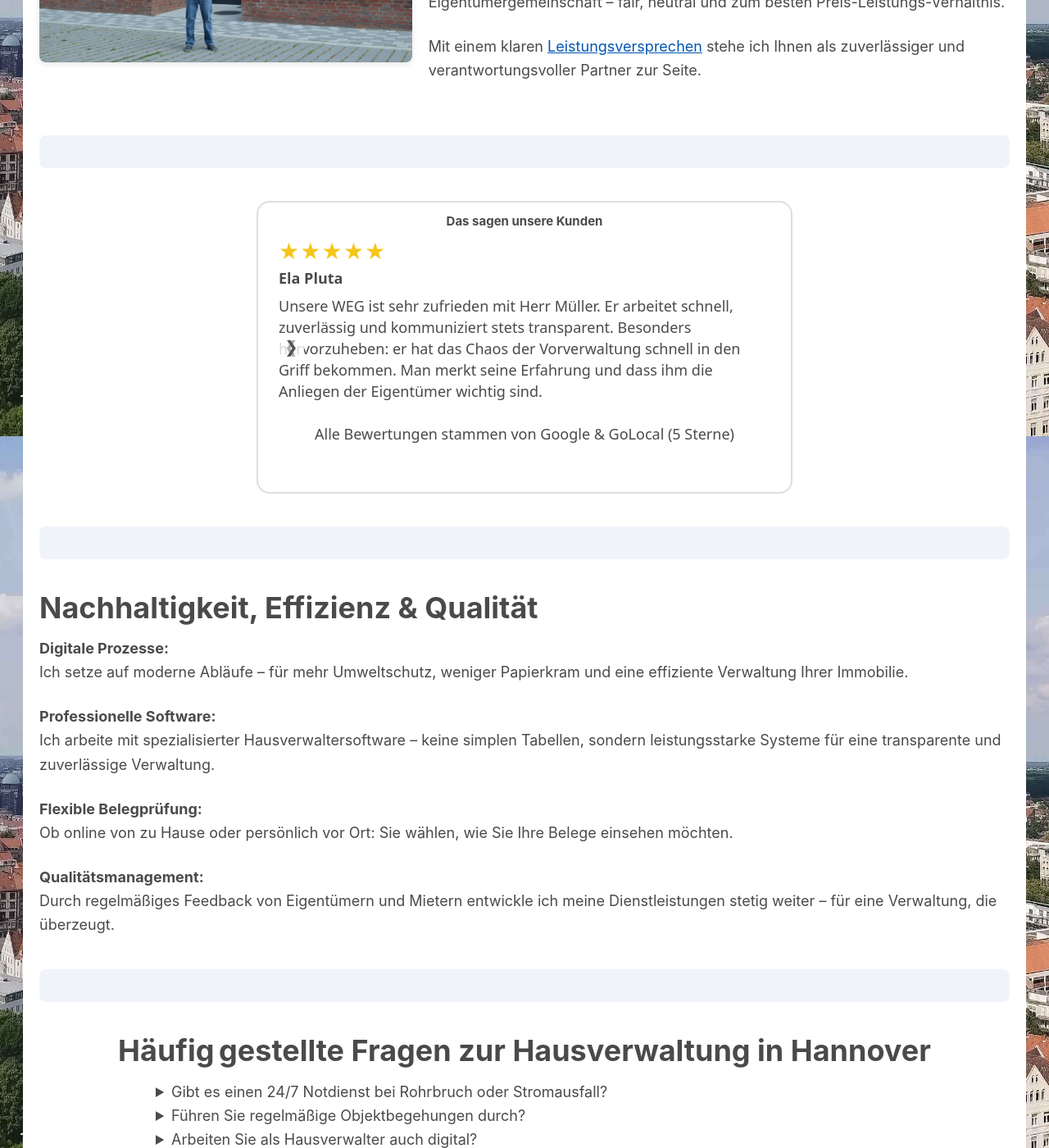
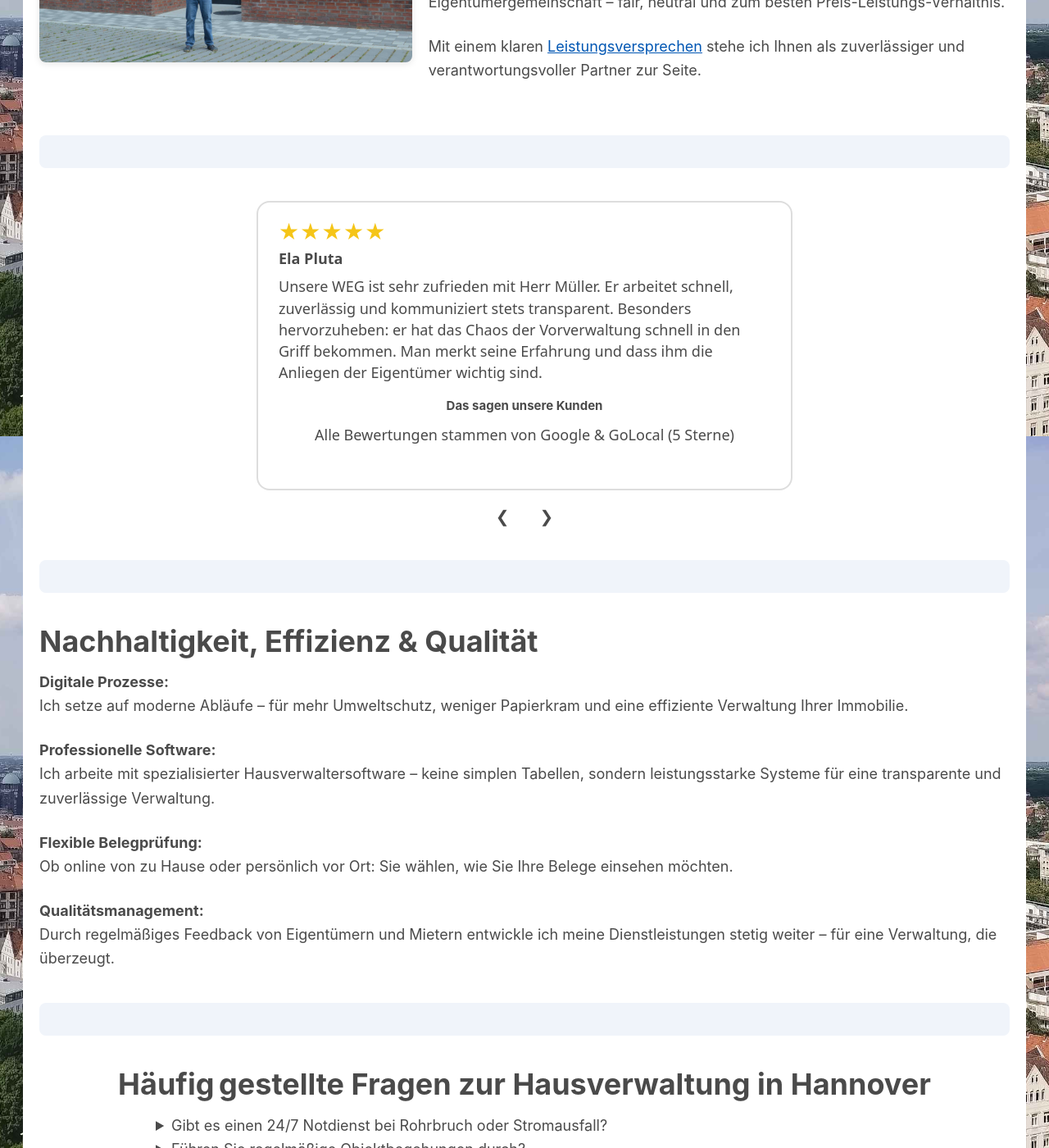
Before and after one commit to marek22k/hausverwaltung, a Jekyll site: the page built from index.md, in a window 1280 px wide and 1400 px high, scrolled down 5768 px. Shown: the whole window at 82% size. Built offline with Jekyll 4.4.1, drawn with Linux system fonts in a browser that asks for light colours; some of the changed lines change nothing that is shown.

Commit message:
Update index.md

```diff
--- a/index.md
+++ b/index.md
@@ -439,17 +439,15 @@ Fordern Sie jetzt Ihr unverbindliches Angebot an und erleben Sie, wie einfach pr
 
 <!-- ===== Kundenbewertungen-Widget ===== -->
 <style>
-  /* =================== Widget-Layout (unverändert) =================== */
+  /* ───────── Rahmen / Grund-Layout ───────── */
   #review-widget{
     max-width:600px;
     margin:2rem auto;
-    padding:2rem 2.5rem 3rem;
+    padding:2rem 2.5rem 2.5rem;
     border:2px solid #ddd;
     border-radius:16px;
     font-family:system-ui,Arial,sans-serif;
-    position:relative;
     background:#fff;
-    overflow:visible;           /* Pfeile dürfen herausragen */
   }
   #review-widget h2{
     font-size:1.5rem;
@@ -457,66 +455,57 @@ Fordern Sie jetzt Ihr unverbindliches Angebot an und erleben Sie, wie einfach pr
     text-align:center;
   }
 
-  /* ========= 1) Sterne jetzt doppelt so groß ========= */
+  /* Sterne doppelt so groß */
   #review-widget .rating{
     color:#f5c518;
-    font-size:2.8rem;           /* vorher 1.4rem → jetzt ×2 */
+    font-size:2.8rem;          /* ×2 */
     letter-spacing:.12rem;
     margin-bottom:.6rem;
     line-height:1;
   }
-
   #review-widget .username{font-weight:600;margin-bottom:.6rem}
   #review-widget .text{line-height:1.45}
+  #review-widget .source-note{
+    margin-top:1.3rem;
+    text-align:center;
+  }
 
-  /* ========= 2) Navigations-Pfeile komplett außerhalb ========= */
-  #review-widget .nav-btn{
+  /* ───────── Navigations-Leiste unter dem Widget ───────── */
+  .review-nav{
+    display:flex;
+    justify-content:center;
+    gap:2.5rem;
+    margin-top:.6rem;
+  }
+  .review-nav button{
     all:unset;
     cursor:pointer;
     font-size:2rem;
     line-height:1;
-    position:absolute;
-    top:50%;
-    transform:translateY(-50%);
-    color:#555;
-    padding:.4rem .7rem;
+    padding:.25rem .6rem;
     border-radius:6px;
     background:#fff8;
     transition:background .2s;
-    z-index:5;                  /* über Inhalt */
   }
-  /* links / rechts ca. 56 px außerhalb (3.5 rem) */
-  #review-prev{ left:-3.5rem; }
-  #review-next{ right:-3.5rem; }
-  #review-widget .nav-btn:hover{background:#f5f5f5}
-
-  /* Auf schmalen Displays (<480 px) Pfeile wieder in die Box holen */
-  @media(max-width:480px){
-    #review-prev{ left:0; }
-    #review-next{ right:0; }
-  }
-
-  /* Quellen-Hinweis bleibt normal groß */
-  #review-widget .source-note{
-    margin-top:1.3rem;
-    text-align:center;
-  }
+  .review-nav button:hover{background:#f5f5f5}
 </style>
 
 <div id="review-widget" aria-live="polite">
   <h2>Das sagen unsere Kunden</h2>
-
-  <!-- Dynamischer Inhalt kommt per JS -->
-  <button id="review-prev" class="nav-btn" aria-label="Vorherige Bewertung">❮</button>
-  <button id="review-next" class="nav-btn" aria-label="Nächste Bewertung">❯</button>
-
+  <!-- Dynamischer Inhalt wird per JS eingefügt -->
   <p class="source-note">
     Alle Bewertungen stammen von Google &amp; GoLocal&nbsp;(5&nbsp;Sterne)
   </p>
 </div>
 
+<!-- Pfeile jetzt unterhalb der Box -->
+<div class="review-nav">
+  <button id="review-prev" aria-label="Vorherige Bewertung">❮</button>
+  <button id="review-next" aria-label="Nächste Bewertung">❯</button>
+</div>
+
 <script>
-/* Bewertungen – bereits eingetragen */
+/* Bewertungen – deine Texte */
 const reviews = [
   {name:"Ela Pluta", text:`Unsere WEG ist sehr zufrieden mit Herr Müller. Er arbeitet schnell, zuverlässig und kommuniziert stets transparent. Besonders hervorzuheben: er hat das Chaos der Vorverwaltung schnell in den Griff bekommen. Man merkt seine Erfahrung und dass ihm die Anliegen der Eigentümer wichtig sind.`},
   {name:"Kornelia Lal", text:`Seit wir unsere Immobilie von dieser Hausverwaltung betreuen lassen, haben wir deutlich weniger Sorgen. Herr Müller kümmert sich um alles, ist stets freundlich und für jedes Problem wird eine Lösung gefunden. Besonders beeindruckend ist die zügige Bearbeitung von Anliegen und die dabei gelebte Transparenz.`},
@@ -527,19 +516,20 @@ const reviews = [
   {name:"Dolvice", text:`Der Wechsel zur Hausverwaltung Marco Müller verlief völlig reibungslos. Nachdem unsere alte WEG-Verwaltung vieles vernachlässigt hatte, wurden die Unterlagen von Herrn Müller schnell und ordentlich aufbereitet. Besonders positiv fällt auch die gute Erreichbarkeit auf.`}
 ];
 
-/* Konfiguration – 0 = nur manuell */
+/* Konfiguration: 0 = nur manuell, sonst Auto-Wechsel */
 const intervalSeconds = 6;
 
 /* Slider-Logik */
-const widget = document.getElementById("review-widget");
-const prevBtn= document.getElementById("review-prev");
-const nextBtn= document.getElementById("review-next");
-let index = 0, timer;
+const widget   = document.getElementById("review-widget");
+const prevBtn  = document.getElementById("review-prev");
+const nextBtn  = document.getElementById("review-next");
+let   index    = 0;
+let   timer;
 
 function render(i){
   widget.querySelector(".content")?.remove();
   const r = reviews[i];
-  nextBtn.insertAdjacentHTML("beforebegin",
+  widget.insertAdjacentHTML("afterbegin",
     `<div class="content">
        <div class="rating">★★★★★</div>
        <div class="username">${r.name}</div>
@@ -561,6 +551,7 @@ render(index);
 start();
 </script>
 <!-- ===== Ende Kundenbewertungen-Widget ===== -->
+
 
 
 <div style="height: 40px; background: #f0f4fa; border-radius: 8px; margin: 4rem 0;"></div>
```
